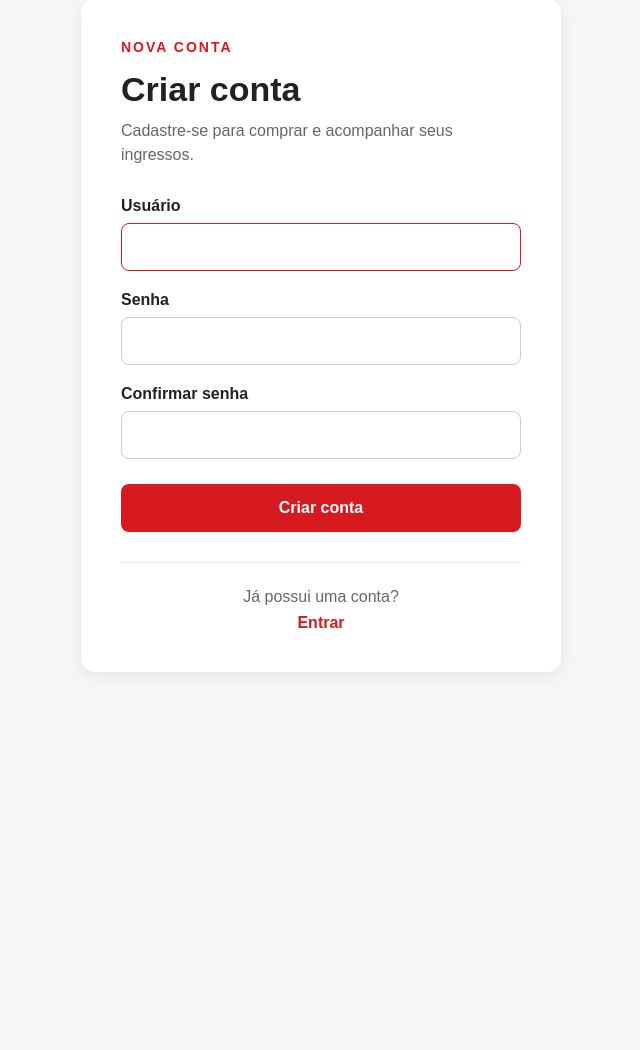
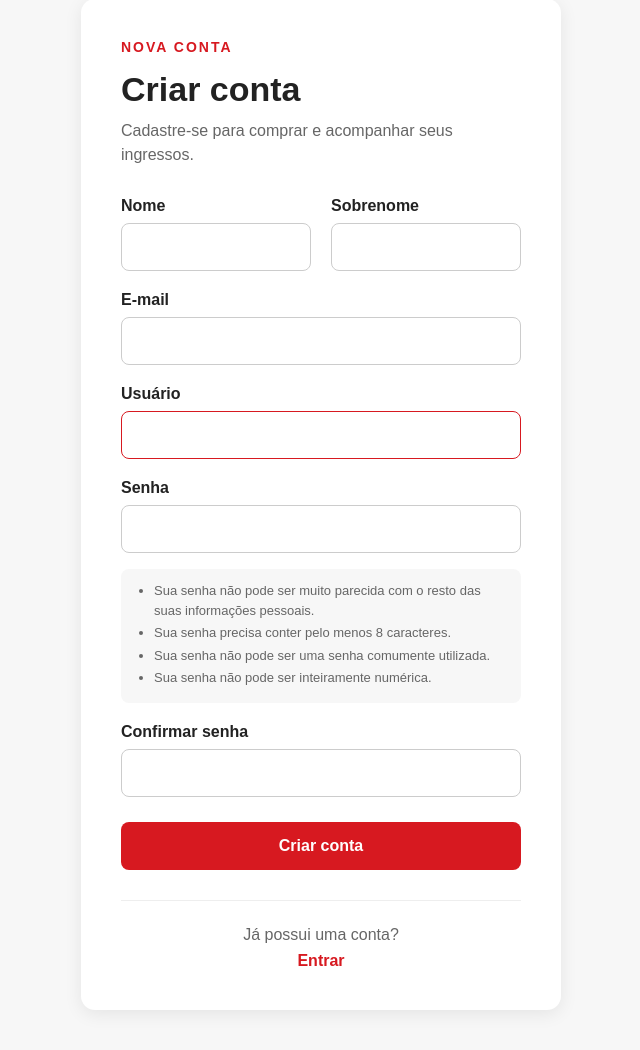
Before and after one commit to mariaeugeniamoraes/ingressoCNC_, a Django app: page /cadastro/ in a window 1280 px wide. Shown: the part 142-1192 px from the top of the page, without its empty margins (319-959 px from the left). Before the commit the page ends 815 px from the top, so only its background shows below. Run offline with Django 5.2, Linux system fonts and the light colour scheme.

Commit message:
Melhora formulario de cadastro de usuarios

```diff
--- a/config/settings.py
+++ b/config/settings.py
@@ -110,7 +110,7 @@ AUTH_PASSWORD_VALIDATORS = [
 # Internationalization
 # https://docs.djangoproject.com/en/6.1/topics/i18n/
 
-LANGUAGE_CODE = 'en-us'
+LANGUAGE_CODE = 'pt-br'
 
 TIME_ZONE = 'UTC'
 
--- /dev/null
+++ b/ingressos/forms.py
@@ -0,0 +1,35 @@
+from django import forms
+from django.contrib.auth.forms import UserCreationForm
+from django.contrib.auth.models import User
+
+
+class CadastroForm(UserCreationForm):
+
+    first_name = forms.CharField(
+        label="Nome",
+        max_length=150,
+        required=True
+    )
+
+    last_name = forms.CharField(
+        label="Sobrenome",
+        max_length=150,
+        required=True
+    )
+
+    email = forms.EmailField(
+        label="E-mail",
+        required=True
+    )
+
+    class Meta:
+        model = User
+
+        fields = [
+            "first_name",
+            "last_name",
+            "email",
+            "username",
+            "password1",
+            "password2",
+        ]
--- a/ingressos/static/ingressos/css/style.css
+++ b/ingressos/static/ingressos/css/style.css
@@ -1876,3 +1876,45 @@ main {
     }
 
 }
+
+/* =========================
+   MELHORIAS NO CADASTRO
+========================= */
+
+.linha-formulario {
+    display: grid;
+    grid-template-columns: 1fr 1fr;
+    gap: 20px;
+}
+
+.linha-formulario .campo-formulario {
+    width: 100%;
+}
+
+.ajuda-senha {
+    margin-top: 8px;
+    padding: 12px 15px;
+    background-color: #f7f7f7;
+    border-radius: 8px;
+    color: var(--cinza);
+    font-size: 13px;
+    line-height: 1.5;
+}
+
+.ajuda-senha ul {
+    margin: 0;
+    padding-left: 18px;
+}
+
+.ajuda-senha li {
+    margin-bottom: 3px;
+}
+
+@media (max-width: 768px) {
+
+    .linha-formulario {
+        grid-template-columns: 1fr;
+        gap: 0;
+    }
+
+}
--- a/ingressos/templates/ingressos/cadastro.html
+++ b/ingressos/templates/ingressos/cadastro.html
@@ -25,6 +25,71 @@ Criar conta | Ingressos Náutico
             {% csrf_token %}
 
 
+            <!-- NOME E SOBRENOME -->
+
+            <div class="linha-formulario">
+
+                <!-- NOME -->
+
+                <div class="campo-formulario">
+
+                    <label for="{{ form.first_name.id_for_label }}">
+                        Nome
+                    </label>
+
+                    {{ form.first_name }}
+
+                    {% if form.first_name.errors %}
+                        <div class="erro-campo">
+                            {{ form.first_name.errors }}
+                        </div>
+                    {% endif %}
+
+                </div>
+
+
+                <!-- SOBRENOME -->
+
+                <div class="campo-formulario">
+
+                    <label for="{{ form.last_name.id_for_label }}">
+                        Sobrenome
+                    </label>
+
+                    {{ form.last_name }}
+
+                    {% if form.last_name.errors %}
+                        <div class="erro-campo">
+                            {{ form.last_name.errors }}
+                        </div>
+                    {% endif %}
+
+                </div>
+
+            </div>
+
+
+            <!-- E-MAIL -->
+
+            <div class="campo-formulario">
+
+                <label for="{{ form.email.id_for_label }}">
+                    E-mail
+                </label>
+
+                {{ form.email }}
+
+                {% if form.email.errors %}
+                    <div class="erro-campo">
+                        {{ form.email.errors }}
+                    </div>
+                {% endif %}
+
+            </div>
+
+
+            <!-- USUÁRIO -->
+
             <div class="campo-formulario">
 
                 <label for="{{ form.username.id_for_label }}">
@@ -42,6 +107,8 @@ Criar conta | Ingressos Náutico
             </div>
 
 
+            <!-- SENHA -->
+
             <div class="campo-formulario">
 
                 <label for="{{ form.password1.id_for_label }}">
@@ -49,6 +116,12 @@ Criar conta | Ingressos Náutico
                 </label>
 
                 {{ form.password1 }}
+
+                {% if form.password1.help_text %}
+                    <div class="ajuda-senha">
+                        {{ form.password1.help_text }}
+                    </div>
+                {% endif %}
 
                 {% if form.password1.errors %}
                     <div class="erro-campo">
@@ -58,6 +131,8 @@ Criar conta | Ingressos Náutico
 
             </div>
 
+
+            <!-- CONFIRMAR SENHA -->
 
             <div class="campo-formulario">
 
@@ -75,6 +150,19 @@ Criar conta | Ingressos Náutico
 
             </div>
 
+
+            <!-- ERROS GERAIS -->
+
+            {% if form.non_field_errors %}
+
+                <div class="mensagem-erro">
+                    {{ form.non_field_errors }}
+                </div>
+
+            {% endif %}
+
+
+            <!-- BOTÃO -->
 
             <button
                 type="submit"
--- a/ingressos/views.py
+++ b/ingressos/views.py
@@ -1,6 +1,6 @@
 from django.shortcuts import render, get_object_or_404, redirect
 from .models import Jogo, Setor, Pedido
-from django.contrib.auth.forms import UserCreationForm
+from .forms import CadastroForm
 from django.contrib.auth import authenticate, login, logout
 from django.contrib.auth.decorators import login_required
 from django.contrib.admin.views.decorators import staff_member_required
@@ -160,8 +160,10 @@ def finalizar_compra(request, setor_id):
 
 def cadastro(request):
 
+
     if request.method == 'POST':
-        form = UserCreationForm(request.POST)
+
+        form = CadastroForm(request.POST)
 
         if form.is_valid():
             form.save()
@@ -172,7 +174,8 @@ def cadastro(request):
             )
 
     else:
-        form = UserCreationForm()
+
+        form = CadastroForm()
 
     return render(
         request,
```
